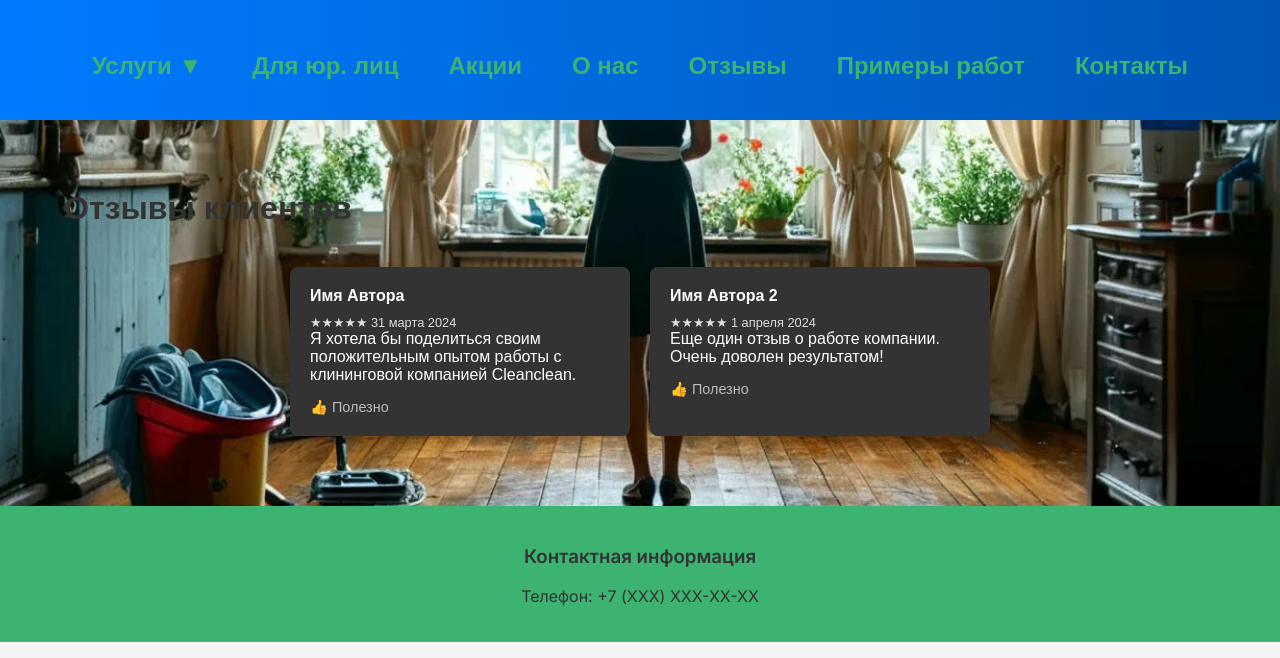
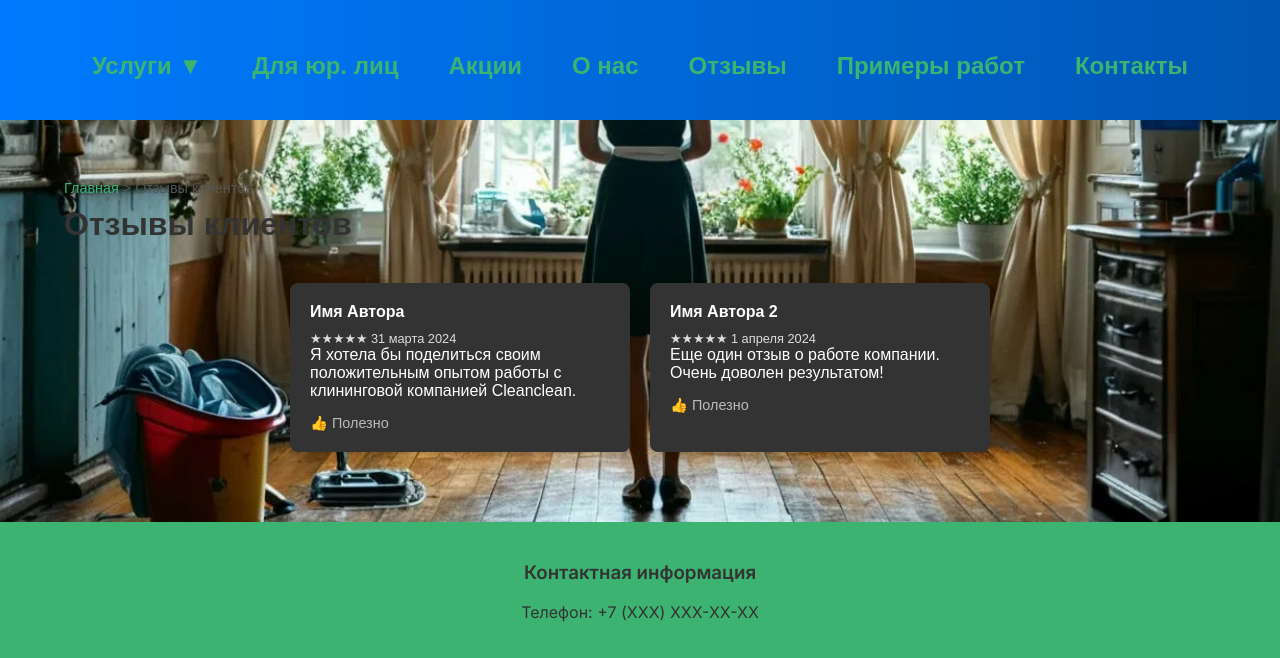
Before and after one commit to draffy/cleaning-landing, a plain HTML site: page reviews.html in a window 1280 px wide. Shown: the part 225-883 px from the top of the page. Drawn offline with Linux system fonts and the light colour scheme.

Commit message:
Update reviews.html

```diff
--- a/reviews.html
+++ b/reviews.html
@@ -119,6 +119,21 @@
       padding: 20px;
     }
 
+    .breadcrumbs {
+      font-size: 0.9em;
+      margin-bottom: 10px;
+      color: #555;
+    }
+
+    .breadcrumbs a {
+      color: #3CB371;
+      text-decoration: none;
+    }
+
+    .breadcrumbs a:hover {
+      text-decoration: underline;
+    }
+
     .reviews-section {
       display: flex;
       flex-wrap: wrap;
@@ -227,6 +242,10 @@
 </header>
 
   <div class="container">
+    <!-- Иерархия страниц -->
+    <div class="breadcrumbs">
+      <a href="index.html">Главная</a> > <span>Отзывы клиентов</span>
+    </div>
     <h1>Отзывы клиентов</h1>
     <div class="reviews-section">
       <div class="review-card">
```
